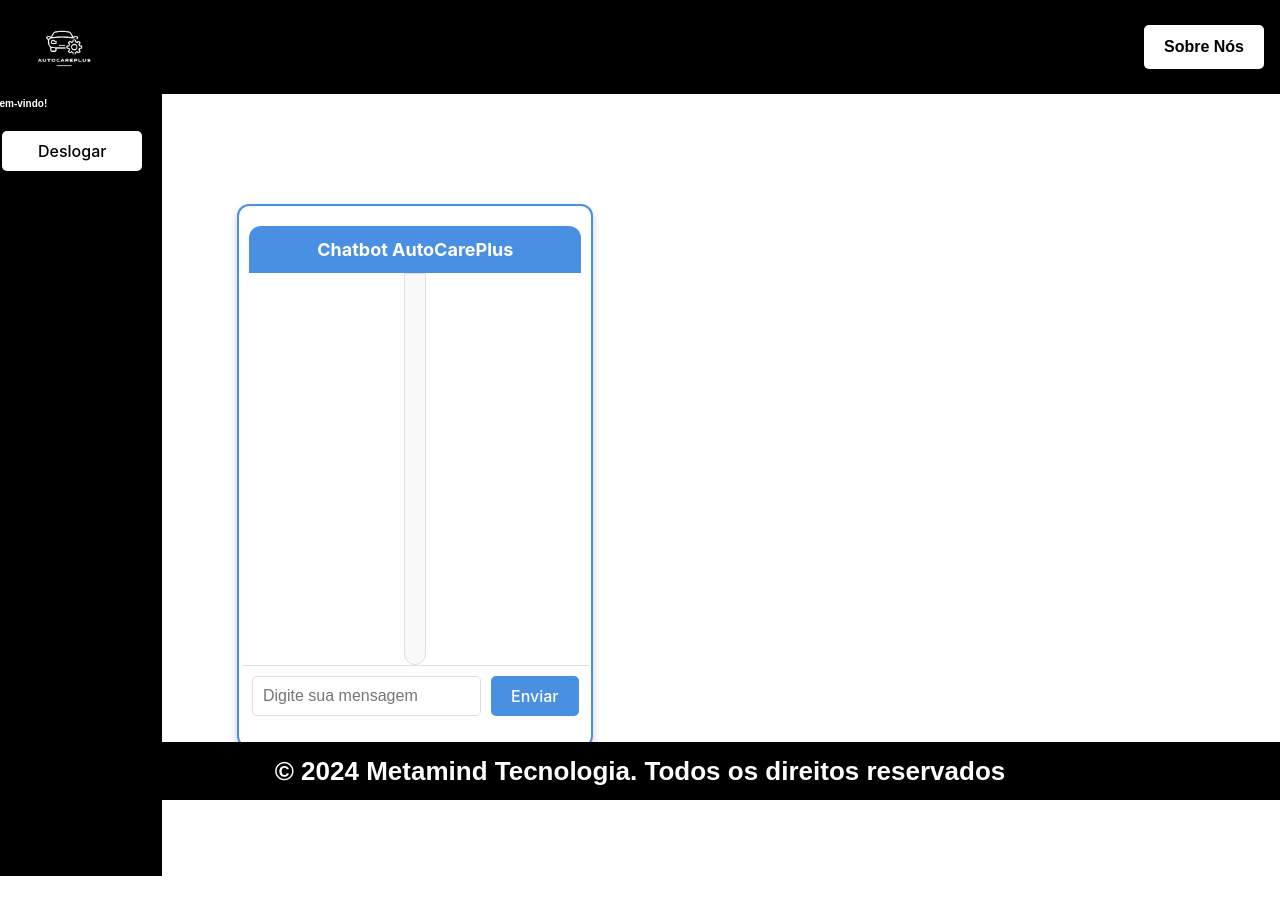
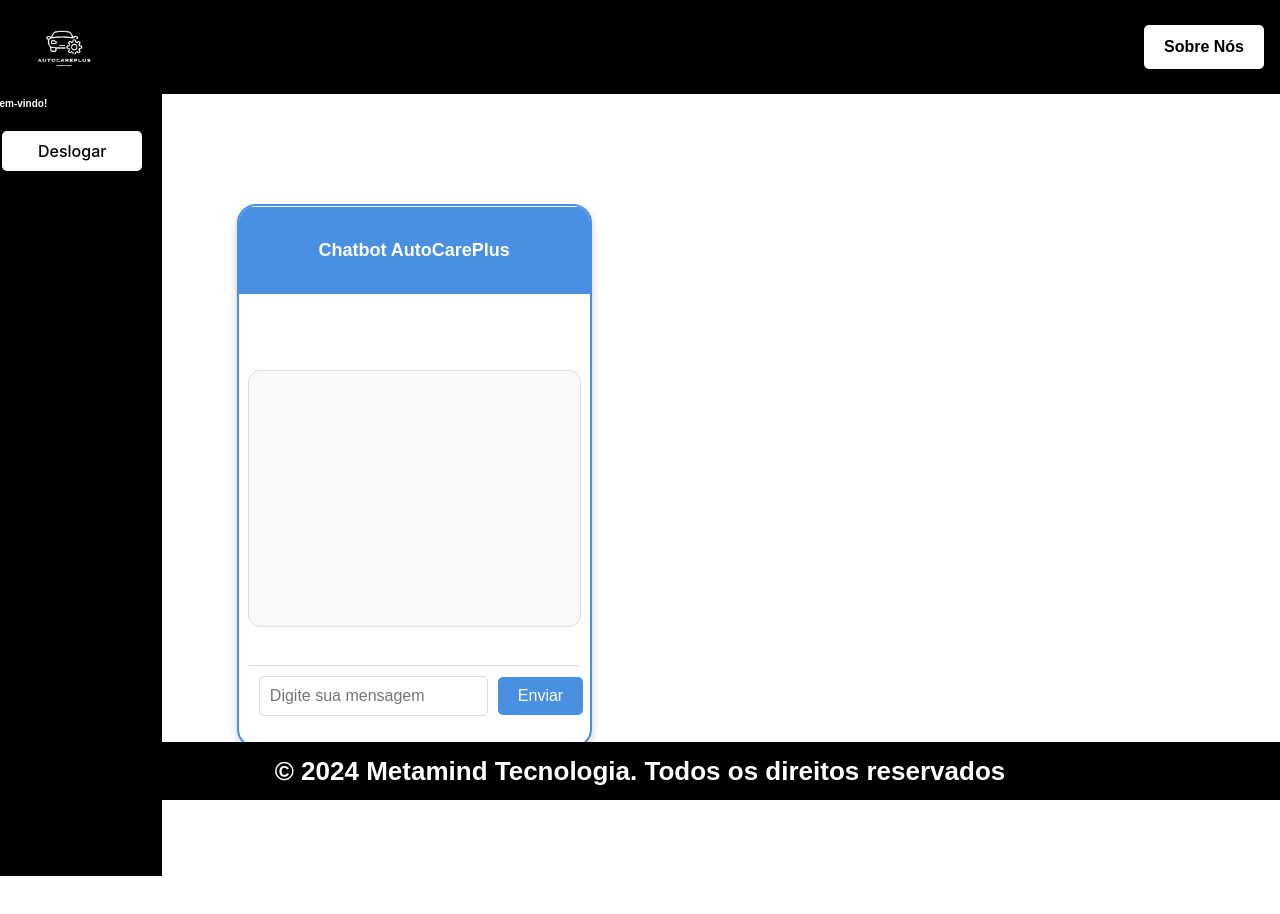
Before and after one commit to joao1015/AutoCarePlusReact, a React (Vite) app in the folder Sprint3/: page /Logado in a window 1280 px wide. Built offline with nearby package versions, Linux system fonts and the light colour scheme.

Commit message:
Atualizado a estilizção da IA

```diff
--- a/Sprint3/src/Componentes/InteracaoIA/index.tsx
+++ b/Sprint3/src/Componentes/InteracaoIA/index.tsx
@@ -12,7 +12,7 @@
   margin: 2rem auto;
   padding: 20px;
   border: 2px solid #4a90e2;
-  border-radius: 12px;
+  border-radius: 19px;
   box-shadow: 0 4px 8px rgba(0, 0, 0, 0.2);
   background-color: #fff;
   height: 500px;
@@ -25,32 +25,41 @@
   width: 100%;
   background-color: #4a90e2;
   color: white;
-  padding: 10px;
+  font-family: 'Poppins', sans-serif;
+  padding: 30px;
   border-radius: 12px 12px 0 0;
   text-align: center;
   font-size: 18px;
   font-weight: bold;
+  margin-top: -0.5cm;
+
 `;
 
 // Estilos para o corpo do chatbot
 const ChatBody = styled.div`
+  width: 100%;
   flex: 1;
   overflow-y: auto;
   padding: 10px;
   border: 1px solid #ddd;
-  border-radius: 0 0 12px 12px;
+  border-radius:
+  12px;
   background-color: #f9f9f9;
-  height: calc(100% - 80px);
+  height: 150%;
+  margin-top: 2cm;
 `;
 
 // Estilos para a entrada do usuário
 const ChatInputContainer = styled.div`
+  width: 100%;
   display: flex;
+  font-family: 'Poppins', sans-serif;
   padding: 10px;
   border-top: 1px solid #ddd;
   background-color: #fff;
-  border-radius: 0 0 12px 12px;
+  border-radius: 40 40 40px 40px;
   align-items: center;
+  margin-top: 1cm;
 `;
 
 // Estilos para o campo de entrada
@@ -61,9 +70,10 @@
   border-radius: 5px;
   font-size: 16px;
   outline: none;
-
+  font-family: 'Poppins', sans-serif;
   &:focus {
     border-color: #4a90e2;
+
   }
 `;
 
@@ -76,6 +86,7 @@
   border-radius: 5px;
   cursor: pointer;
   font-size: 16px;
+  font-family: 'Poppins', sans-serif;
   margin-left: 10px;
 
   &:hover {
```
